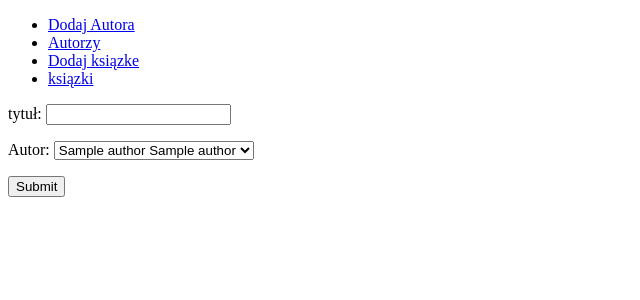
After one commit to Adyseusz/Biblioteka2, a Flask app: page /dodaj_ksiazke/ in a window 1280 px wide. The commit adds this page. Shown: the top 300 px of the page, without its empty margins (0-640 px from the left). Run offline with Flask 2, Linux system fonts and the light colour scheme; a database or web service that is not in the repository returns one stand-in record (values such as "Sample title"); some libraries are stand-ins or nearby versions.

Commit message:
add books

```diff
--- a/app.py
+++ b/app.py
@@ -1,5 +1,5 @@
 from flask import Flask, render_template, request
-from data_management import add_author, get_all_authors
+from data_management import add_author, get_all_authors, add_book, get_all_books
 app = Flask(__name__)
 
 
@@ -17,12 +17,28 @@ def dodaj_autora():
     a = render_template('dodaj_autora.html')
     return a
 
+@app.route("/dodaj_ksiazke/", methods=['GET', 'POST'])
+def dodaj_ksiazke():
+    if request.method == 'POST':
+        title = request.form['title']
+        author_id = request.form.get('author')
+        add_book(title, author_id)
+    authors = get_all_authors()
+    a = render_template('dodaj_ksiaze.html', authors=authors)
+    return a
+
 @app.route("/wyswietl_autora/")
 def wyswietl_autora():
     authors = get_all_authors()
     a = render_template('wyswietl_autora.html', authors=authors)
     return a
 
+@app.route("/wyswietl_ksiazki/")
+def wyswietl_ksiazki():
+    books = get_all_books()
+    a = render_template('wyswietl_ksiazki.html', books=books)
+    return a
+
 
 if __name__ == '__main__':
     app.run()
--- a/data_management.py
+++ b/data_management.py
@@ -5,7 +5,14 @@ def add_author(first_name, last_name):
     query = f"""
     INSERT INTO author (first_name, last_name) values ('{first_name}','{last_name}');
     """
-    execute_query(query)
+    execute_query(query, False)
+
+def add_book(title, id_author):
+    query = f"""
+        INSERT INTO book (title, author_id) values ('{title}','{id_author}');
+        """
+    execute_query(query, False)
+
 
 def get_all_authors():
     query = """
@@ -13,14 +20,21 @@ def get_all_authors():
     """
     return execute_query(query)
 
+def get_all_books():
+    query = """
+        SELECT book.id, book.title, author.first_name, author.last_name
+        FROM book LEFT JOIN author on book.author_id = author.id;
+        """
+    return execute_query(query)
 
 
-def execute_query(query):
+
+def execute_query(query, return_result=True):
     connection = connect()
     cursor = connection.cursor()
     cursor.execute(query)
     result = []
-    if cursor.rowcount > 0:
+    if return_result:
         for item in cursor:
             result.append(item)
     connection.close()
--- a/templates/base.html
+++ b/templates/base.html
@@ -12,6 +12,13 @@
     <li>
         <a href="/wyswietl_autora/"> Autorzy</a>
     </li>
+    <li>
+        <a href="/dodaj_ksiazke/"> Dodaj ksiązke</a>
+    </li>
+     <li>
+        <a href="/wyswietl_ksiazki/">  ksiązki</a>
+    </li>
+
 </ul>
 {% block sikorka %}
     brak informacji
--- /dev/null
+++ b/templates/dodaj_ksiaze.html
@@ -0,0 +1,14 @@
+{% extends 'base.html' %}
+{% block sikorka %}
+    <form method="post">
+        <p>tytuł: <input type="text" name="title"></p>
+        <p>Autor: <select name="author">
+            {% for author in authors %}
+                <option value="{{author.0}}">{{author.1}} {{author.2}}</option>
+            {% endfor %}
+        </select>
+        </p>
+        <p><input type="submit"></p>
+    </form>
+
+{% endblock %}
```
Also changed, not shown: templates/wyswietl_ksiazki.html (added, +16 -0 lines).
